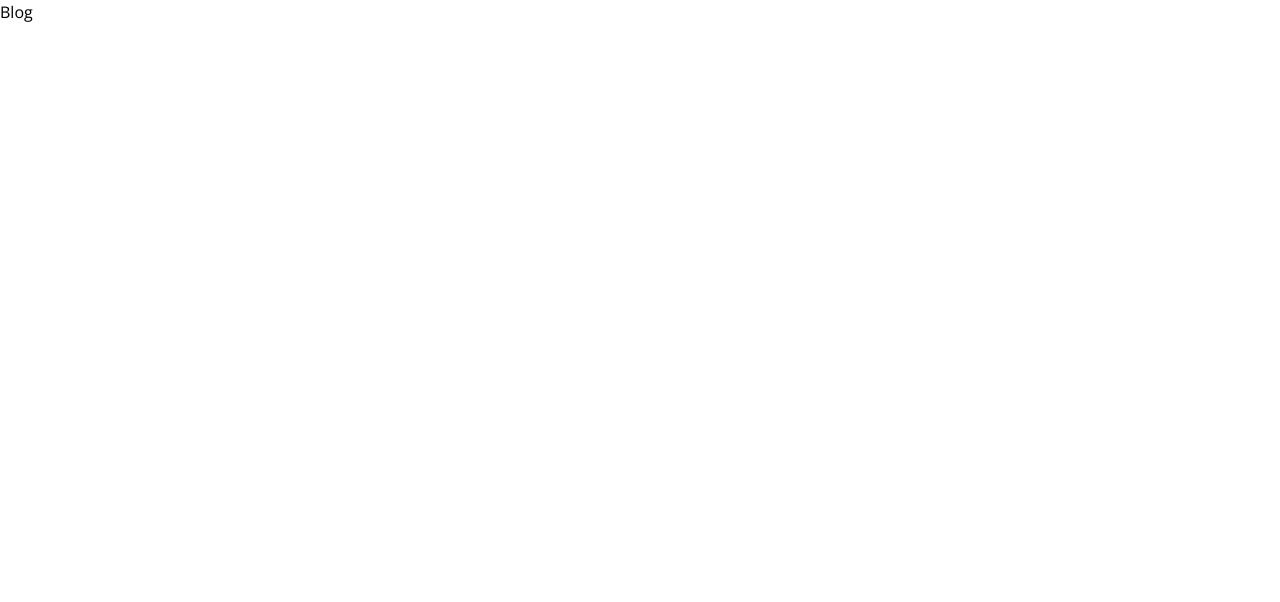
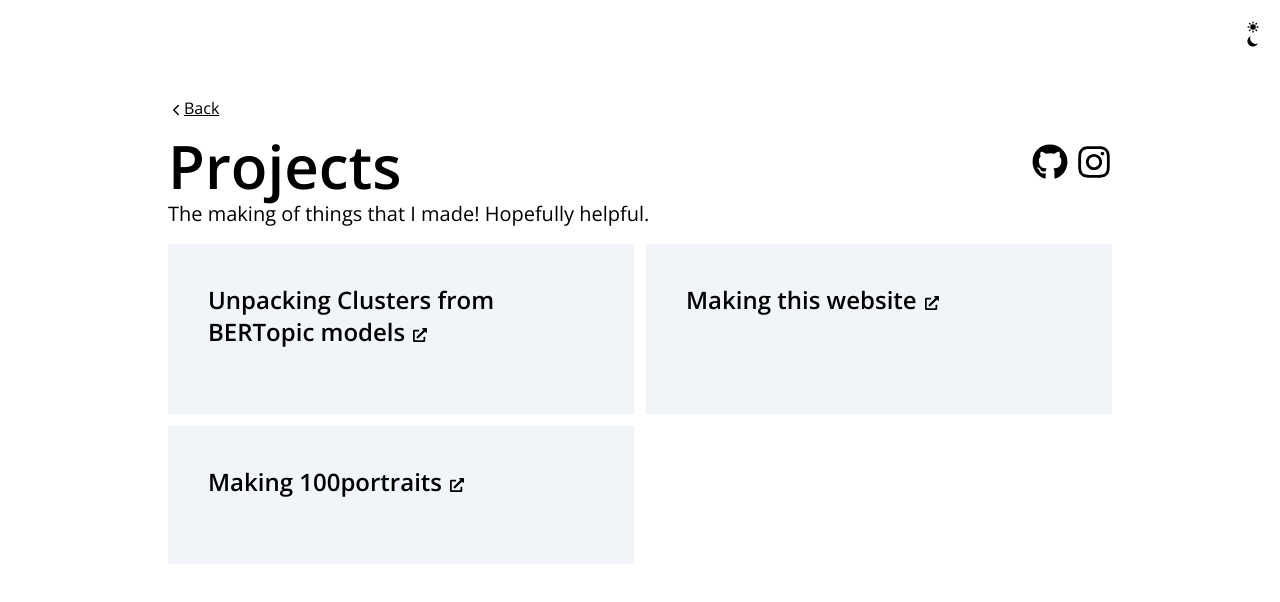
Before and after one commit to 100portraits/portfolio, a React (Vite) app in the folder portfolio/: page /blog in a window 1280 px wide. Shown: the top 602 px of the page. Built offline with nearby package versions, Linux system fonts and the light colour scheme.

Commit message:
blog titles, no content hahahaha

```diff
--- a/portfolio/src/pages/Blog.jsx
+++ b/portfolio/src/pages/Blog.jsx
@@ -1,8 +1,37 @@
+import Template from "./Template"
+import { FaGithub } from "react-icons/fa";
+import { FaInstagram } from "react-icons/fa";
 const Blog = () => {
     return (
-        <div>
-            Blog
-        </div>
+        <Template
+            backarrow={true}
+            header='Projects'
+            subheader=''
+            subheader2="The making of things that I made! Hopefully helpful."
+            icons={
+                <>
+                    <FaGithub/>
+                    <FaInstagram/>
+                </>
+            }
+            contentlist={[
+                {
+                    title: 'Unpacking Clusters from BERTopic models',
+                    link: '/'
+                },
+                {
+                    title: 'Making this website',
+                    link: '/'
+                },
+                {
+                    title: 'Making 100portraits',
+                    link: '/'
+                },
+
+
+            ]}
+
+        />
     );
 }
 
```
